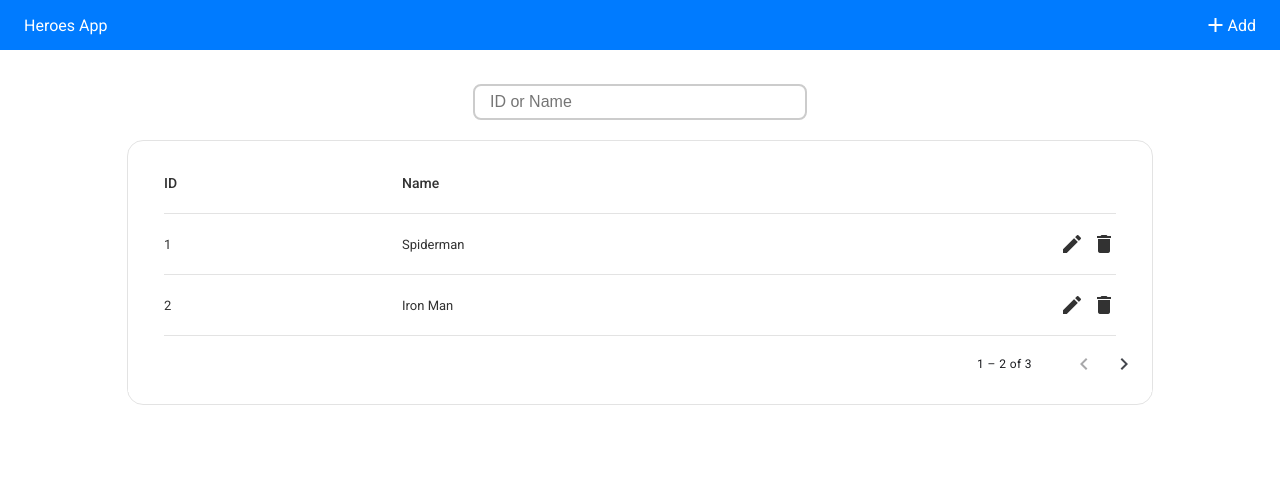
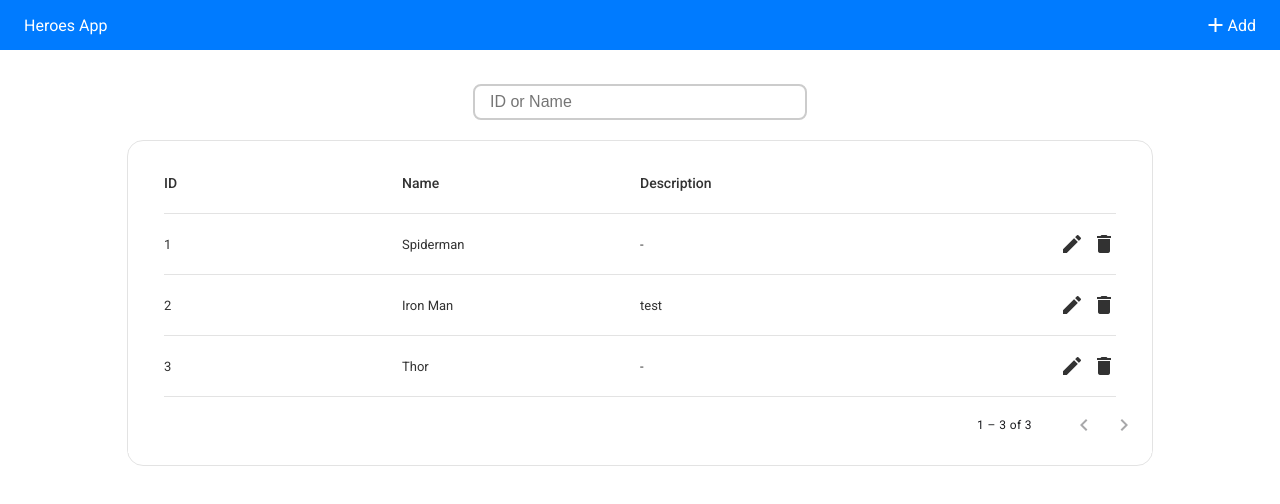
Before and after one commit to Azthirk/RIU-Frontend-AGUSTIN-QUIROGA, an Angular app: page / in a window 1280 px wide. Shown: the top 504 px of the page. Built offline with nearby package versions, Linux system fonts and the light colour scheme.

Commit message:
CHG: changes form and table

```diff
--- a/src/app/heroes/components/hero-form/hero-form.component.html
+++ b/src/app/heroes/components/hero-form/hero-form.component.html
@@ -27,13 +27,13 @@
     <div class="buttons">
         <button
             mat-stroked-button
-            (click)="redirectToUrl('/home')">
+            (click)="redirectToUrl('home')">
             Cancel
         </button>
         <button
             mat-flat-button
             (click)="createOrUpdate()"
-            [disabled]="formGeneral.invalid">
+            [disabled]="formGeneral.invalid || !formGeneral.dirty">
             {{ heroData?.id ? 'Update' : 'Create'}}
         </button>
     </div>
--- a/src/app/heroes/components/hero-form/hero-form.component.ts
+++ b/src/app/heroes/components/hero-form/hero-form.component.ts
@@ -20,20 +20,21 @@ export class HeroFormComponent implements OnInit {
 
   formGeneral: FormGroup;
 
+  existingIds: () => Hero[];
+
   constructor(
     private heroService: HeroService,
     private route: ActivatedRoute,
     private router: Router
   ){
+    this.existingIds = this.heroService.getHeroes();
     this.formGeneral = new FormGroup({
       id: new FormControl({value: '', disabled: true }),
       name: new FormControl('', [Validators.required]),
       description: new FormControl('')
     })
 
-    this.route.paramMap.subscribe(params => {
-      this.heroId.set(params.get('id'));
-    });
+    this.heroId.set(this.route.snapshot.paramMap.get('id'));
   }
 
   ngOnInit() {
@@ -44,18 +45,32 @@ export class HeroFormComponent implements OnInit {
         this.formGeneral.controls['name'].setValue(this.heroData.name);
         this.formGeneral.controls['description'].setValue(this.heroData.description);
       }
+    }else{
+      const newID = this.generateUniqueId();
+      this.formGeneral.controls['id'].setValue(newID);
     }
   }
 
+  generateUniqueId(): number {
+    const existingIds = new Set(this.existingIds().map(hero => hero.id));
+
+    let newId: number;
+    do {
+      newId = Math.floor(Math.random() * 999) + 1;
+    } while (existingIds.has(newId));
+
+    return newId;
+  };
+
   createOrUpdate(){
-    if(this.formGeneral.invalid) return;
+    if(this.formGeneral.invalid || !this.formGeneral.dirty) return;
     const heroItem: Hero = this.formGeneral.getRawValue();
     if(this.heroId()){
       this.heroService.updateHero(heroItem.id, heroItem);
     }else{
       this.heroService.createHero(heroItem);
     }
-    this.redirectToUrl('/home')
+    this.redirectToUrl('home')
   }
 
   redirectToUrl(url: string): void {
--- a/src/app/heroes/components/hero-header/hero-header.component.html
+++ b/src/app/heroes/components/hero-header/hero-header.component.html
@@ -2,7 +2,7 @@
 <header class="header">
     <div class="header_items">
         <p>Heroes App</p>
-        <div class="header_add">
+        <div class="header_add" (click)="redirectToUrl('edit')">
             <mat-icon>add</mat-icon>
             Add
         </div>
--- a/src/app/heroes/components/hero-header/hero-header.component.ts
+++ b/src/app/heroes/components/hero-header/hero-header.component.ts
@@ -1,5 +1,6 @@
 import { Component } from '@angular/core';
 import { MatIconModule } from '@angular/material/icon';
+import { Router } from '@angular/router';
 
 @Component({
   selector: 'app-hero-header',
@@ -8,4 +9,11 @@ import { MatIconModule } from '@angular/material/icon';
   styleUrl: './hero-header.component.scss',
   standalone: true,
 })
-export class HeroHeaderComponent {}
+export class HeroHeaderComponent {
+
+  constructor(private router: Router){}
+
+  redirectToUrl(url: string): void {
+    this.router.navigate([url]);
+  }
+}
--- a/src/app/heroes/components/hero-table/hero-table.component.html
+++ b/src/app/heroes/components/hero-table/hero-table.component.html
@@ -12,12 +12,14 @@
     <div class="titles">
       <div class="titles_id">ID</div>
       <div class="titles_name">Name</div>
+      <div class="titles_description">Description</div>
     </div>
 
     @for (hero of paginatedHeroes(); track hero.id) {
       <div class="item">
         <div class="item_id">{{ hero.id }}</div>
         <div class="item_name">{{ hero.name }}</div>
+        <div class="item_description">{{ hero.description ? hero.description : '-' }}</div>
         <div class="item_actions">
           <mat-icon mat-icon class="item_actions_edit" (click)="redirectToUrl('/edit/', hero)" matTooltip="Edit Hero">
             edit
--- a/src/app/heroes/components/hero-table/hero-table.component.scss
+++ b/src/app/heroes/components/hero-table/hero-table.component.scss
@@ -56,7 +56,10 @@
         width: 25%;
     }
     &_name{
-        width: 50%;
+        width: 25%;
+    }
+    &_description{
+        width: 25%;
     }
     &_actions{
         width: 25%;
@@ -90,7 +93,10 @@
         width: 25%;
     }
     &_name{
-        width: 75%;
+        width: 25%;
+    }
+    &_description{
+        width: 50%;
     }
 }
 
--- a/src/app/heroes/components/hero-table/hero-table.component.ts
+++ b/src/app/heroes/components/hero-table/hero-table.component.ts
@@ -19,7 +19,7 @@ import { Router } from '@angular/router';
 export class HeroTableComponent {
   heroes: () => Hero[];
 
-  pageSize = signal(2);
+  pageSize = signal(10);
 
   pageIndex = signal(0);
 
--- a/src/app/heroes/services/hero.service.ts
+++ b/src/app/heroes/services/hero.service.ts
@@ -7,7 +7,7 @@ import { Hero } from '../models/hero.model';
 export class HeroService {
     private heroes = signal<Hero[]>([
         { id: 1, name: 'Spiderman' },
-        { id: 2, name: 'Iron Man' },
+        { id: 2, name: 'Iron Man', description: 'test' },
         { id: 3, name: 'Thor' }
     ]);
 
```
Also changed, not shown: 1 other file (tests, documents, lock files or other folders).
